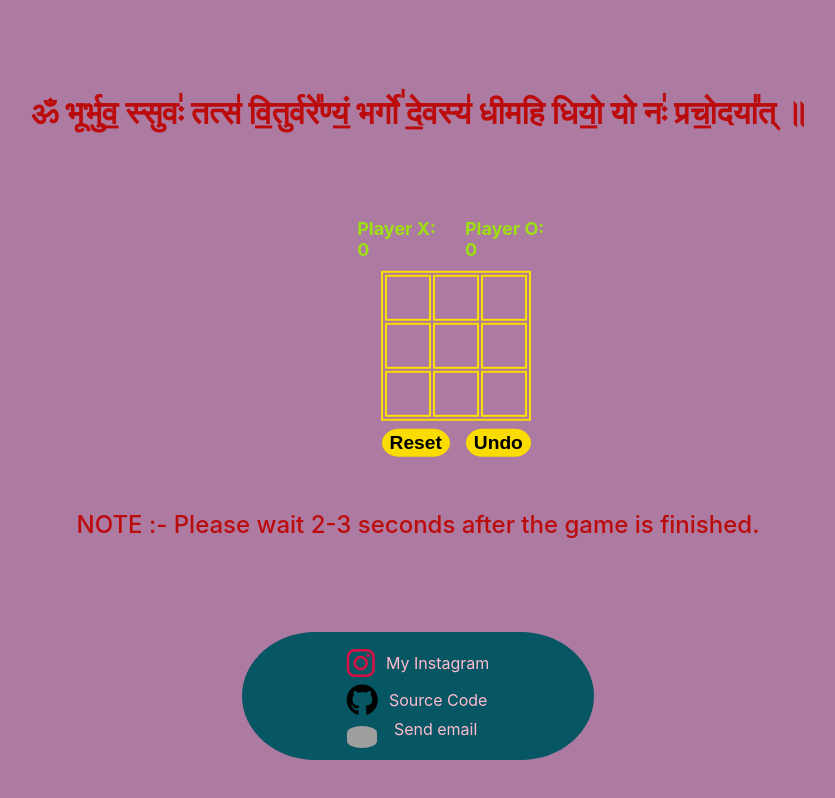
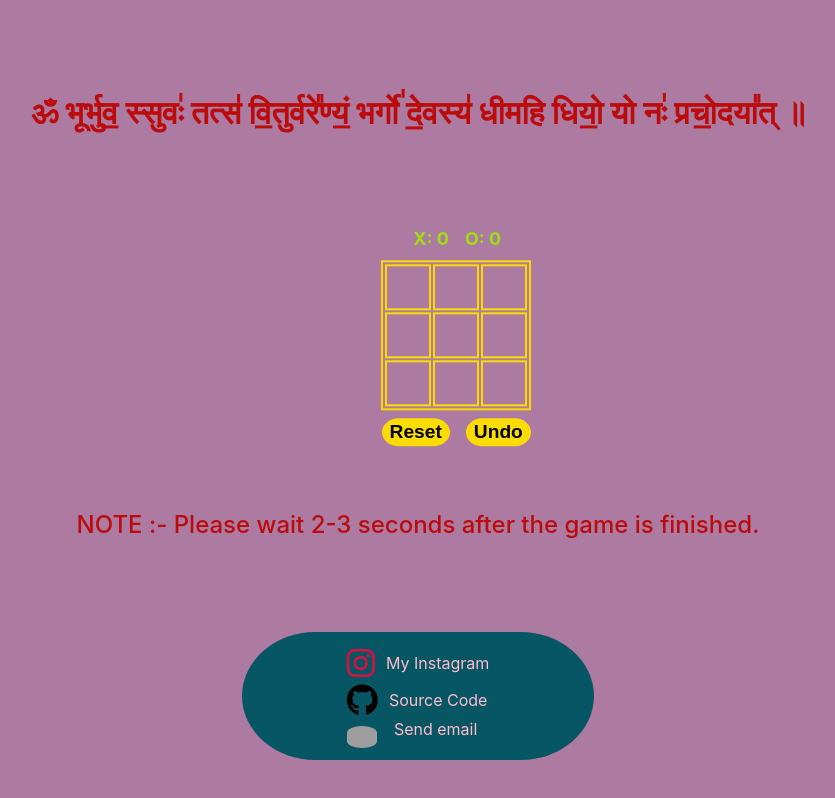
Before and after one commit to hemant030406/Tic-Tac-Toe, a React (Create React App) app: page / in a window 1280 px wide. Shown: the whole page, without its empty margins (222-1057 px from the left). Built offline with nearby package versions, Linux system fonts and the light colour scheme; grey boxes are pictures that could not be loaded.

Commit message:
scorecard modified

```diff
--- a/src/components/MainAlt.js
+++ b/src/components/MainAlt.js
@@ -130,8 +130,8 @@ function MainAlt(params) {
             <div className="tb">
                 <div className="winner"></div>
                 <div id="player">
-                    <div className="player" style={{ display: 'inline'}}>Player X: {ct1}</div>
-                    <div className="player" style={{ display: 'inline', marginLeft: '1rem' }}>Player O: {ct2}</div>
+                    <div className="player" style={{ display: 'inline'}}>X: {ct1}</div>
+                    <div className="player" style={{ display: 'inline', marginLeft: '1rem' }}>O: {ct2}</div>
                 </div>
                 <table>
                     <tr>
--- a/src/index.css
+++ b/src/index.css
@@ -157,3 +157,13 @@ input[type='submit'] {
   }
 
 }
+
+@media screen and (max-width: 375px) {
+  .tb{
+    top: 50%;
+    margin-bottom: 5rem;
+  }
+  #note{
+    margin-top: 44vh;
+  }
+}
```
